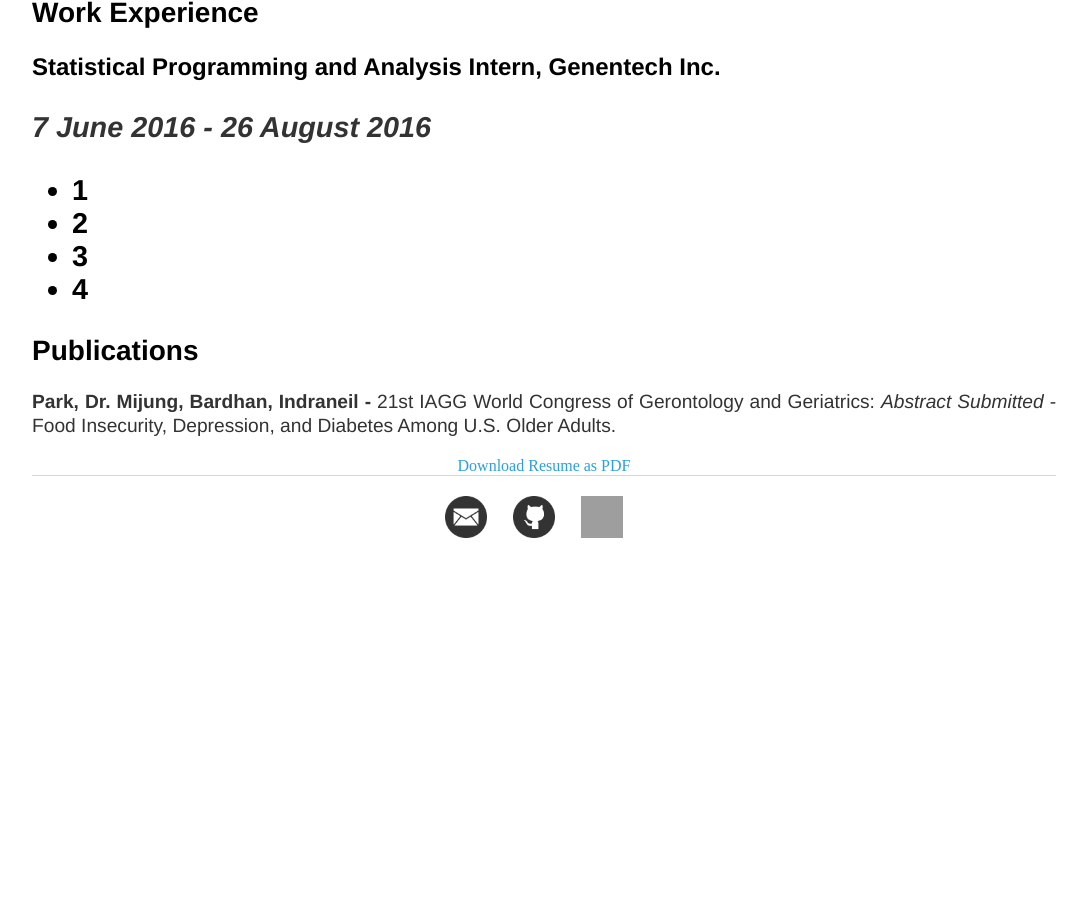
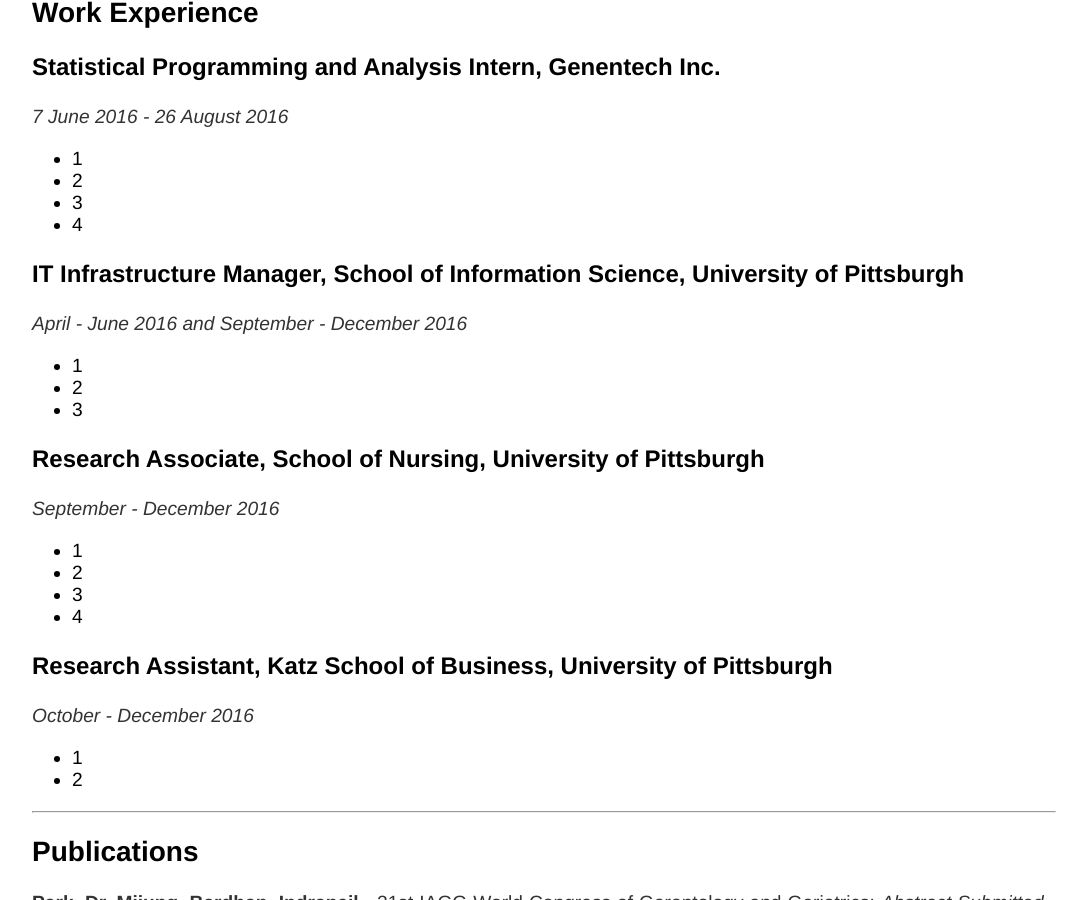
Before and after one commit to NeilBardhan/neilbardhan.github.io, a Jekyll site: the page built from resume/index.html, in a window 1280 px wide and 900 px high, scrolled down 972 px. Shown: the whole window, without its empty margins (96-1183 px from the left). Built offline with Jekyll 4.4.1, drawn with Linux system fonts in a browser that asks for light colours; before the commit the page ends 1575 px from its top, so only the background shows below that; grey boxes are pictures that could not be loaded.

Commit message:
Update index.html

```diff
--- a/resume/index.html
+++ b/resume/index.html
@@ -40,7 +40,7 @@
 			</ul>
 		<hr>
 		<h2>Work Experience</h2>
-		<h3>Statistical Programming and Analysis Intern, Genentech Inc.<h3>
+		<h3>Statistical Programming and Analysis Intern, Genentech Inc.</h3>
 		<p><em>7 June 2016 - 26 August 2016</em></p>
 			<ul>
 				<li>1</li>
@@ -48,6 +48,31 @@
 				<li>3</li>
 				<li>4</li>
 			</ul>
+
+		<h3>IT Infrastructure Manager, School of Information Science, University of Pittsburgh</h3>
+		<p><em>April - June 2016 and September - December 2016</em></p>
+			<ul>
+				<li>1</li>
+				<li>2</li>
+				<li>3</li>
+			</ul>
+
+		<h3>Research Associate, School of Nursing, University of Pittsburgh</h3>
+		<p><em>September - December 2016</em></p>
+			<ul>
+				<li>1</li>
+				<li>2</li>
+				<li>3</li>
+				<li>4</li>
+			</ul>
+
+		<h3>Research Assistant, Katz School of Business, University of Pittsburgh</h3>
+		<p><em>October - December 2016</em></p>
+			<ul>
+				<li>1</li>
+				<li>2</li>
+			</ul>
+		<hr>
 		<h2>Publications</h2>
 
 		<p><strong>Park, Dr. Mijung, Bardhan, Indraneil - </strong>21st IAGG World Congress of Gerontology and Geriatrics: <em>Abstract Submitted - </em> Food Insecurity, Depression, and Diabetes Among U.S. Older Adults.
```
